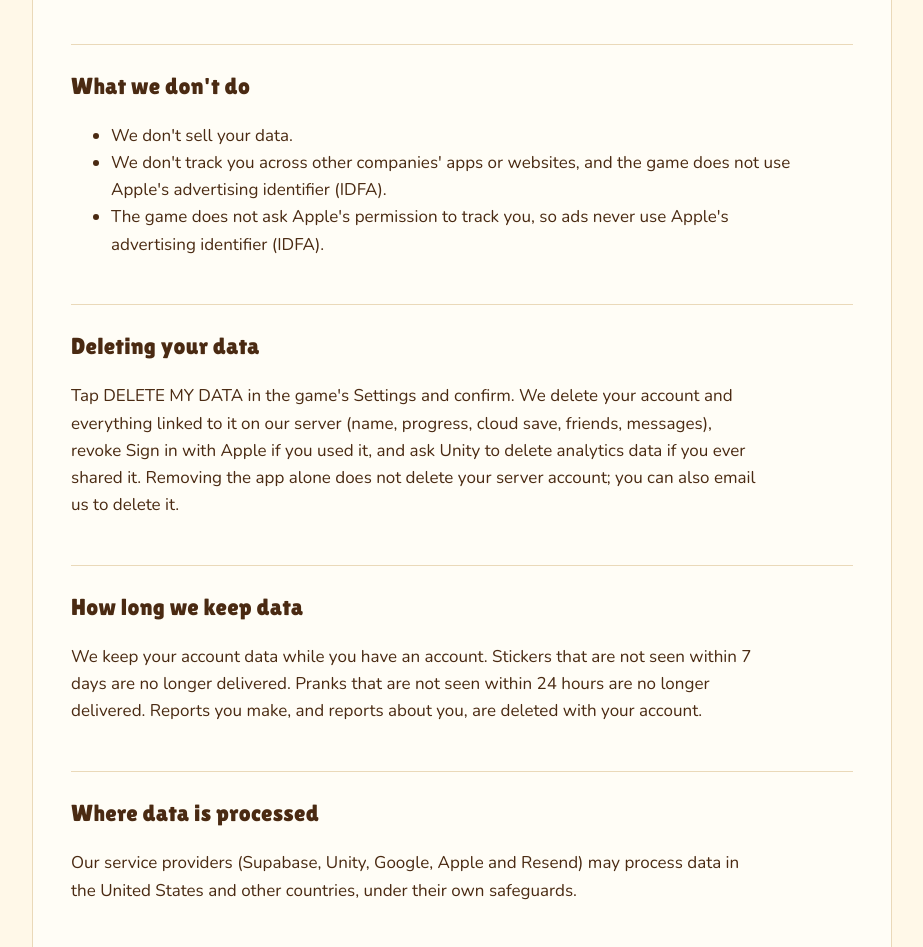
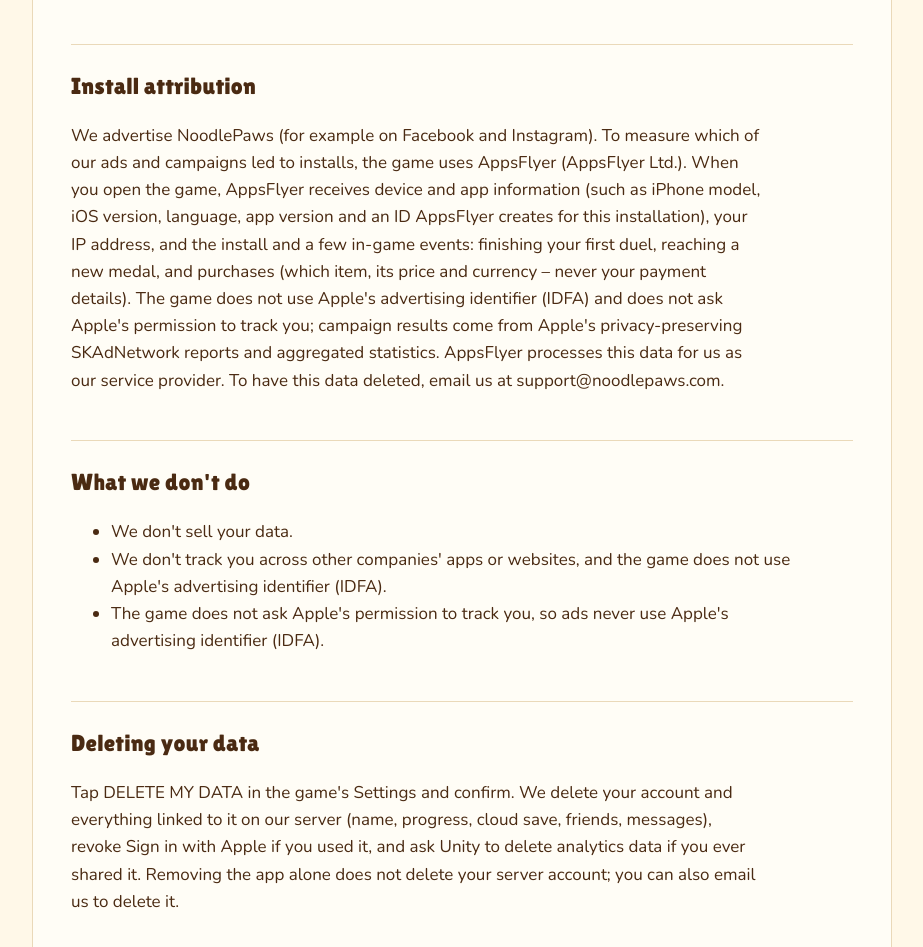
Before and after one commit to batel-cohen-games/noodlepaws-site, a plain HTML site: page privacy/index.html in a window 1280 px wide. Shown: the part 2664-3611 px from the top of the page, without its empty margins (178-1101 px from the left). Drawn offline with nearby package versions, Linux system fonts and the light colour scheme.

Commit message:
Privacy draft: install attribution with AppsFlyer (no IDFA, no tracking prompt); AppsFlyer in the service providers
Not pushed – goes live only together with the game build that contains AppsFlyer.

Co-Authored-By: Claude Opus 5.5 <noreply@anthropic.com>

```diff
--- a/privacy/index.html
+++ b/privacy/index.html
@@ -51,6 +51,9 @@
     <h2>Ads</h2>
     <p>The game is free and shows a full-screen ad now and then between matches against other players' games (never during a match, never in friend or live duels). Ads come from Google AdMob. To show and measure ads and prevent fraud, Google may process your IP address and approximate location, device information, and information about the ads you see and tap. The game always asks Google for non-personalised ads only (ads are not chosen from your past activity). In the EEA, the UK and Switzerland, Google asks for your choices first. We ask Google only for ads suitable for general audiences; if you see an inappropriate ad, tap Report an Ad in Settings. NO ADS (a one-time purchase) removes these ads. Read <a href="https://policies.google.com/technologies/partner-sites">how Google uses information from apps that use its services</a>.</p>
 
+    <h2>Install attribution</h2>
+    <p>We advertise NoodlePaws (for example on Facebook and Instagram). To measure which of our ads and campaigns led to installs, the game uses AppsFlyer (AppsFlyer Ltd.). When you open the game, AppsFlyer receives device and app information (such as iPhone model, iOS version, language, app version and an ID AppsFlyer creates for this installation), your IP address, and the install and a few in-game events: finishing your first duel, reaching a new medal, and purchases (which item, its price and currency – never your payment details). The game does not use Apple's advertising identifier (IDFA) and does not ask Apple's permission to track you; campaign results come from Apple's privacy-preserving SKAdNetwork reports and aggregated statistics. AppsFlyer processes this data for us as our service provider. To have this data deleted, email us at support@noodlepaws.com.</p>
+
     <h2>What we don't do</h2>
     <ul>
       <li>We don't sell your data.</li>
@@ -65,7 +68,7 @@
     <p>We keep your account data while you have an account. Stickers that are not seen within 7 days are no longer delivered. Pranks that are not seen within 24 hours are no longer delivered. Reports you make, and reports about you, are deleted with your account.</p>
 
     <h2>Where data is processed</h2>
-    <p>Our service providers (Supabase, Unity, Google, Apple and Resend) may process data in the United States and other countries, under their own safeguards.</p>
+    <p>Our service providers (Supabase, Unity, Google, Apple, AppsFlyer and Resend) may process data in the United States and other countries, under their own safeguards.</p>
 
     <h2>Children</h2>
     <p>NoodlePaws is not directed at children under 13, and we do not knowingly collect personal data from them. If you believe a child has given us personal data, contact us and we will delete it.</p>
```
